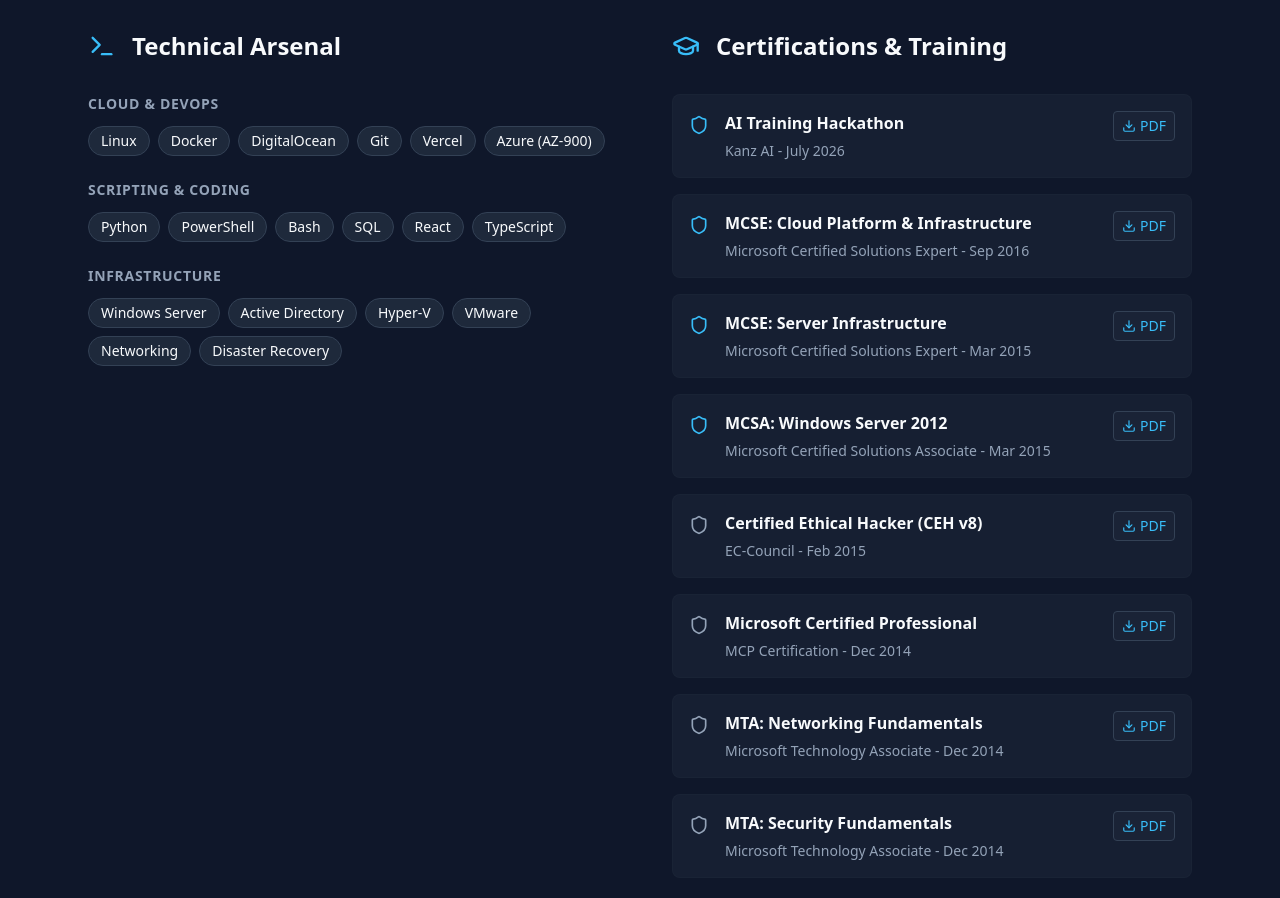
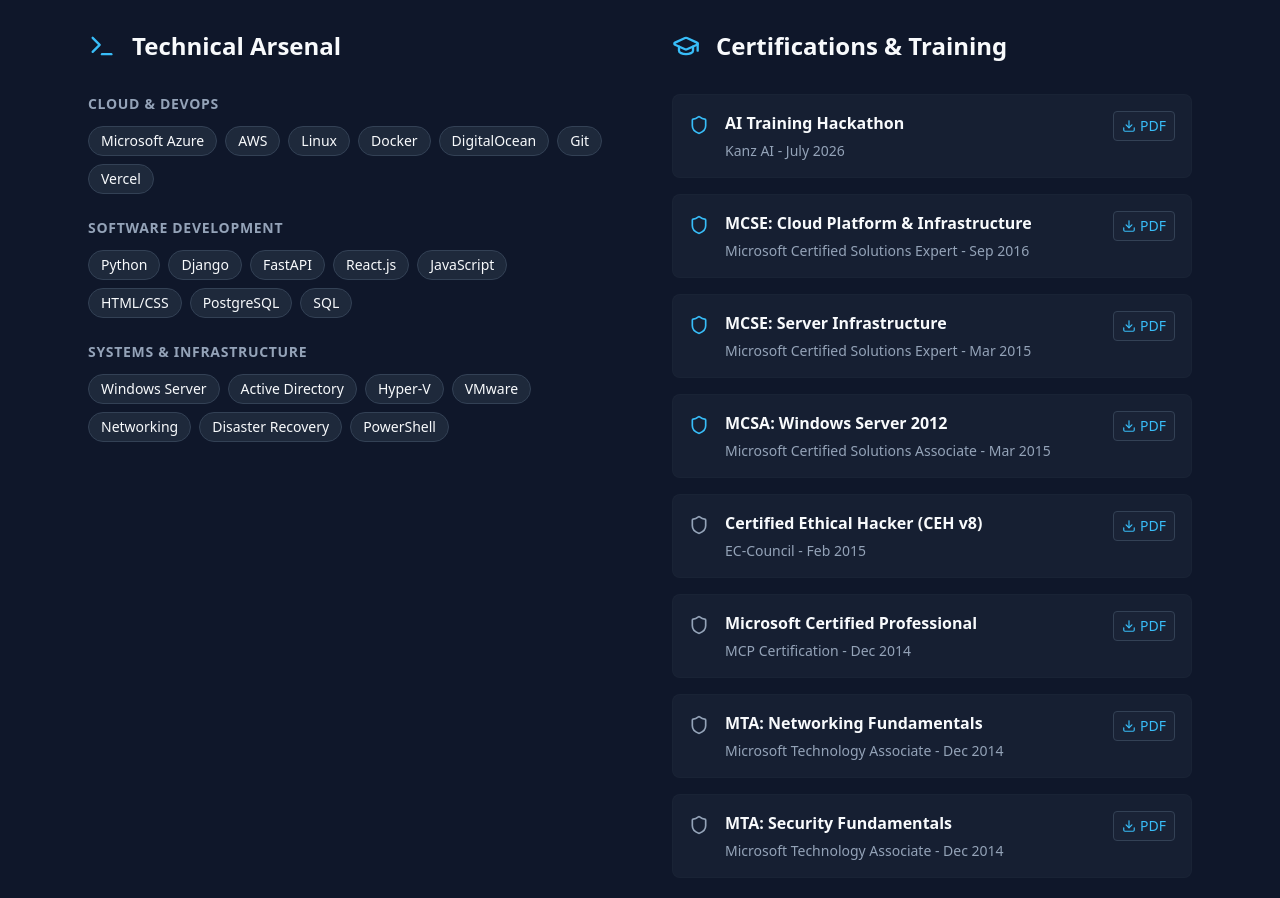
Before and after one commit to engmohammedomar533/portfolio, a React (Vite) app: page / in a window 1280 px wide. Shown: the part 4840-5738 px from the top of the page. Built offline with nearby package versions, Linux system fonts and the light colour scheme.

Commit message:
Update Technical Arsenal to reflect full stack and cloud skills

```diff
--- a/src/App.tsx
+++ b/src/App.tsx
@@ -418,23 +418,23 @@
                 <div>
                   <h4 className="text-sm font-bold uppercase text-muted tracking-wider mb-3">Cloud & DevOps</h4>
                   <div className="flex flex-wrap gap-2">
-                    {['Linux', 'Docker', 'DigitalOcean', 'Git', 'Vercel', 'Azure (AZ-900)'].map(s => (
+                    {['Microsoft Azure', 'AWS', 'Linux', 'Docker', 'DigitalOcean', 'Git', 'Vercel'].map(s => (
                       <span key={s} className="px-3 py-1 bg-surface border border-slate-700 rounded-full text-sm">{s}</span>
                     ))}
                   </div>
                 </div>
                 <div>
-                  <h4 className="text-sm font-bold uppercase text-muted tracking-wider mb-3">Scripting & Coding</h4>
+                  <h4 className="text-sm font-bold uppercase text-muted tracking-wider mb-3">Software Development</h4>
                   <div className="flex flex-wrap gap-2">
-                    {['Python', 'PowerShell', 'Bash', 'SQL', 'React', 'TypeScript'].map(s => (
+                    {['Python', 'Django', 'FastAPI', 'React.js', 'JavaScript', 'HTML/CSS', 'PostgreSQL', 'SQL'].map(s => (
                       <span key={s} className="px-3 py-1 bg-surface border border-slate-700 rounded-full text-sm">{s}</span>
                     ))}
                   </div>
                 </div>
                 <div>
-                  <h4 className="text-sm font-bold uppercase text-muted tracking-wider mb-3">Infrastructure</h4>
+                  <h4 className="text-sm font-bold uppercase text-muted tracking-wider mb-3">Systems & Infrastructure</h4>
                   <div className="flex flex-wrap gap-2">
-                    {['Windows Server', 'Active Directory', 'Hyper-V', 'VMware', 'Networking', 'Disaster Recovery'].map(s => (
+                    {['Windows Server', 'Active Directory', 'Hyper-V', 'VMware', 'Networking', 'Disaster Recovery', 'PowerShell'].map(s => (
                       <span key={s} className="px-3 py-1 bg-surface border border-slate-700 rounded-full text-sm">{s}</span>
                     ))}
                   </div>
```
